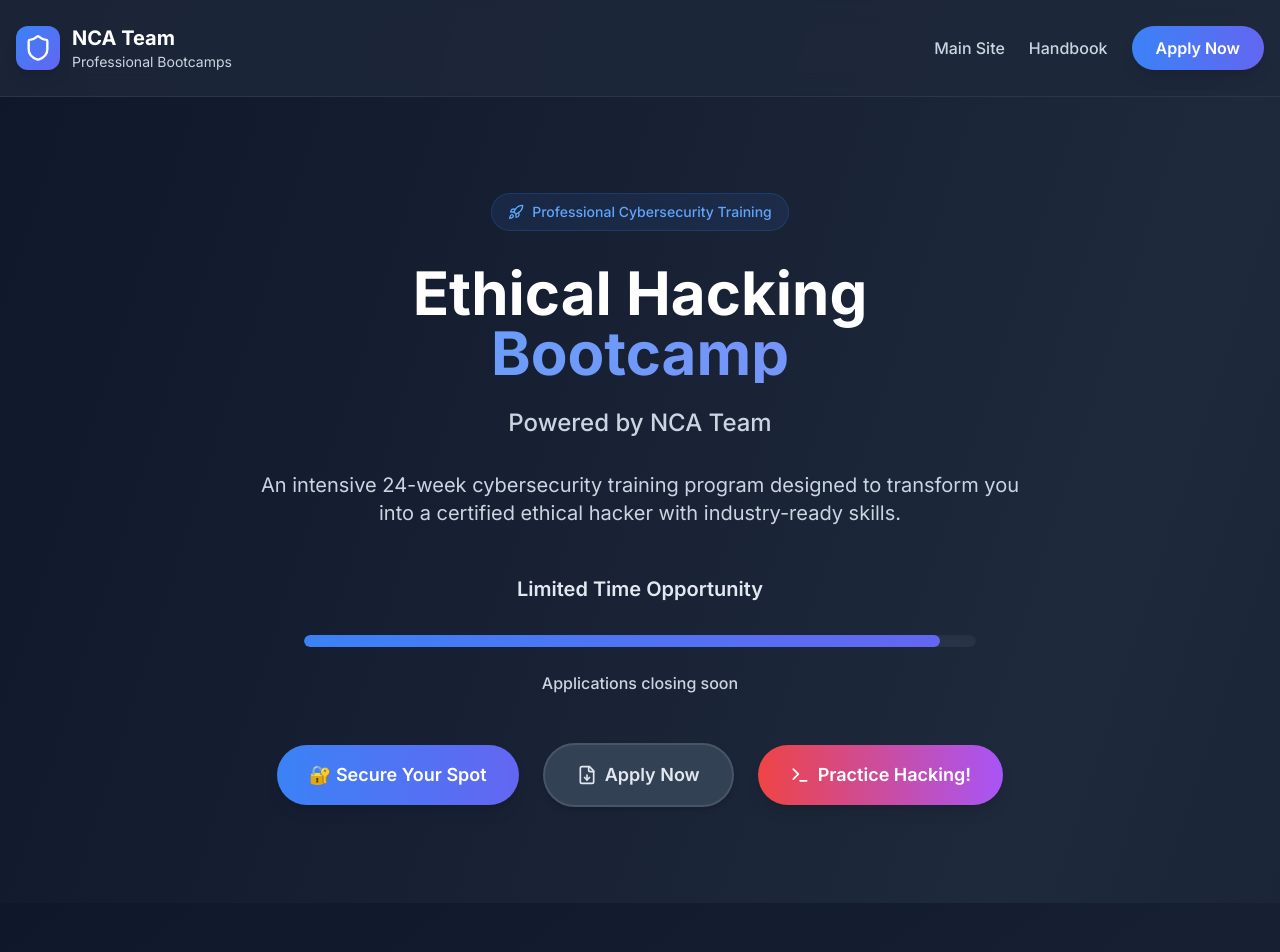
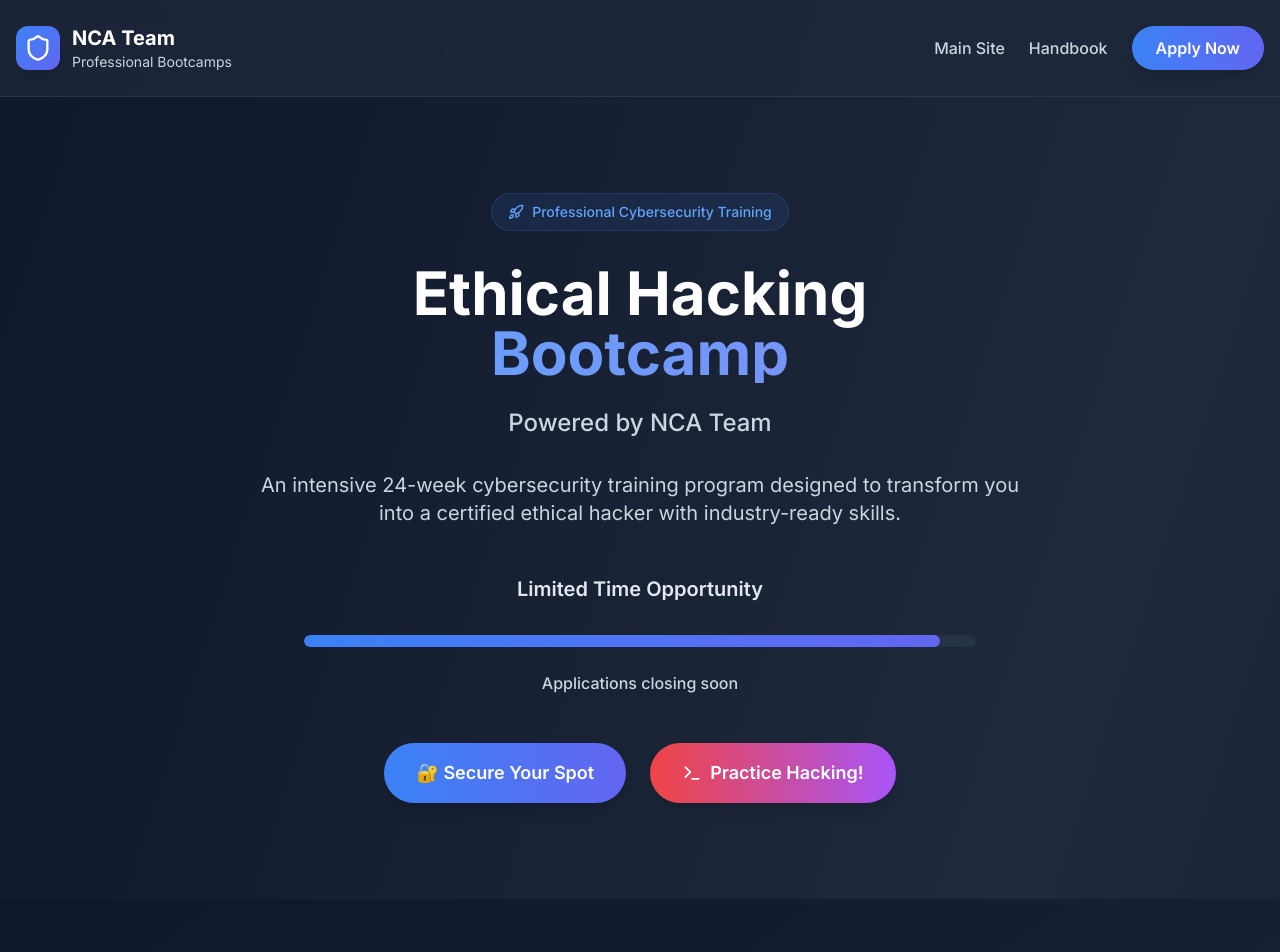
Before and after one commit to NCA-Nepal/Bootcamp-Website, a React (Vite) app: page / in a window 1280 px wide. Shown: the top 952 px of the page. Built offline with nearby package versions, Linux system fonts and the light colour scheme.

Commit message:
added some minor changes

```diff
--- a/src/App.tsx
+++ b/src/App.tsx
@@ -240,7 +240,9 @@
                 </a>
               </div>
               <a
-                href="#contact"
+                href="https://wa.me/9779761792180"
+                target="_blank"
+                rel="noopener noreferrer"
                 className="px-6 py-2.5 bg-gradient-to-r from-blue-500 to-indigo-500 hover:from-blue-600 hover:to-indigo-600 text-white rounded-full transition-all duration-300 shadow-lg hover:shadow-xl text-sm md:text-base font-semibold"
               >
                 Apply Now
@@ -288,16 +290,7 @@
               🔐 Secure Your Spot
             </a>
             <a
-              href="https://wa.me/9779761792180"
-              target="_blank"
-              rel="noopener noreferrer"
-              className="inline-flex items-center gap-2 px-8 py-4 bg-slate-700 hover:bg-slate-600 text-slate-200 rounded-full text-lg font-semibold transition-all duration-300 border-2 border-slate-600 hover:border-blue-400 shadow-md hover:shadow-lg"
-            >
-              <FileDown className="w-5 h-5" />
-              Apply Now
-            </a>
-            <a
-              href="https://ctf.ncateam.xyz/"
+              href="https://ctf.ncateam.xyz/games/1/"
               target="_blank"
               rel="noopener noreferrer"
               className="inline-flex items-center gap-2 px-8 py-4 bg-gradient-to-r from-red-500 to-purple-500 hover:from-red-600 hover:to-purple-600 text-white rounded-full text-lg font-semibold transition-all duration-300 shadow-lg hover:shadow-xl transform hover:-translate-y-0.5"
```
